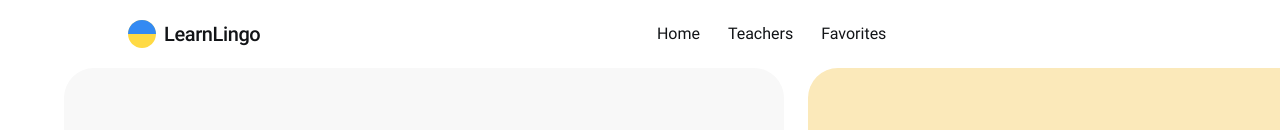
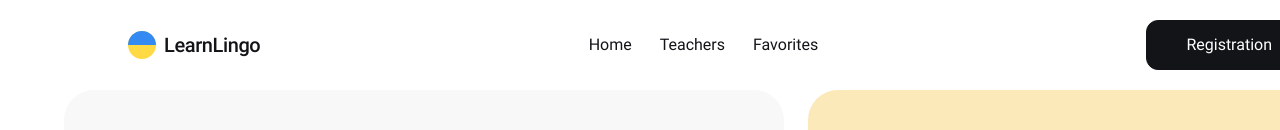
Before and after one commit to Stepaniuk-Den/LearnLingo, a React (Create React App) app: page / in a window 1280 px wide. Shown: the top 130 px of the page. Built offline with nearby package versions, Linux system fonts and the light colour scheme; grey boxes are pictures that could not be loaded.

Commit message:
update button

```diff
--- a/src/components/Auth/Auth.jsx
+++ b/src/components/Auth/Auth.jsx
@@ -1,8 +1,13 @@
 import React from "react";
 import { StyledAuthWrapper } from "./Auth.styled";
+import Button from "../../shared/components/Button/Button";
 
 const Auth = () => {
-  return <StyledAuthWrapper>Auth</StyledAuthWrapper>;
+  return (
+    <StyledAuthWrapper>
+      <Button text="Registration" variant="Registration" />
+    </StyledAuthWrapper>
+  );
 };
 
 export default Auth;
--- a/src/services/styles/theme.js
+++ b/src/services/styles/theme.js
@@ -1,7 +1,7 @@
 export const theme = {
   colors: {
     primaryFont: "#121417", //--text-color-100: #121417;
-    secondaryFont: "rgba(255, 255, 255, 0.60)",
+    secondaryFont: "#FFFFFF",
     accentNormalColor: "#f4c550", //  --accent-normal-color: #f4c550;
     accentSecondColor: "#fbe9ba", //  --accent-second-color: #fbe9ba;
     accentThirdColor: "#d3933b", // --accent-third-color: #d3933b;
@@ -31,6 +31,7 @@ export const theme = {
     s12: "12px",
     s14: "14px",
     s16: "16px",
+    s18: "18px",
     s20: "20px",
     s28: "28px",
     s48: "48px",
--- a/src/shared/components/Button/Button.jsx
+++ b/src/shared/components/Button/Button.jsx
@@ -1,7 +1,12 @@
 import React from "react";
+import { StyledButton } from "./Button.styled";
 
-const Button = () => {
-  return <div>Button</div>;
+const Button = ({ onClick = null, text, type = "button", variant }) => {
+  return (
+    <StyledButton type={type} onClick={onClick} $variant={variant}>
+      {text}
+    </StyledButton>
+  );
 };
 
 export default Button;
--- a/src/shared/components/Button/Button.styled.js
+++ b/src/shared/components/Button/Button.styled.js
@@ -1 +1,35 @@
-import styled from "styled-components";
+import styled, { css } from "styled-components";
+
+export const StyledButton = styled.button`
+  display: flex;
+  justify-content: center;
+  align-items: center;
+  padding: 14px 39px;
+
+  color: ${({ theme }) => theme.colors.primaryFont};
+  background-color: ${({ theme }) => theme.colors.accentNormalColor};
+  border: 1px solid ${({ theme }) => theme.colors.accentNormalColor};
+  border-radius: ${({ theme }) => theme.radius.button};
+
+  font-family: ${({ theme }) => theme.fonts.bold};
+  font-size: ${({ theme }) => theme.fontSizes.s16};
+  line-height: 20px;
+
+  transition: all 0.3s ease;
+
+  &:hover,
+  &:focus {
+    background-color: ${({ theme }) => theme.colors.accentThirdColor};
+    border: 1px solid ${({ theme }) => theme.colors.accentThirdColor};
+    border-radius: ${({ theme }) => theme.radius.button};
+    color: ${({ theme }) => theme.colors.primaryFont};
+  }
+
+  ${({ $variant }) =>
+    $variant === "Registration" &&
+    css`
+      color: ${({ theme }) => theme.colors.secondaryFont};
+      background-color: ${({ theme }) => theme.colors.primaryFont};
+      border: 1px solid ${({ theme }) => theme.colors.primaryFont};
+    `}
+`;
```
